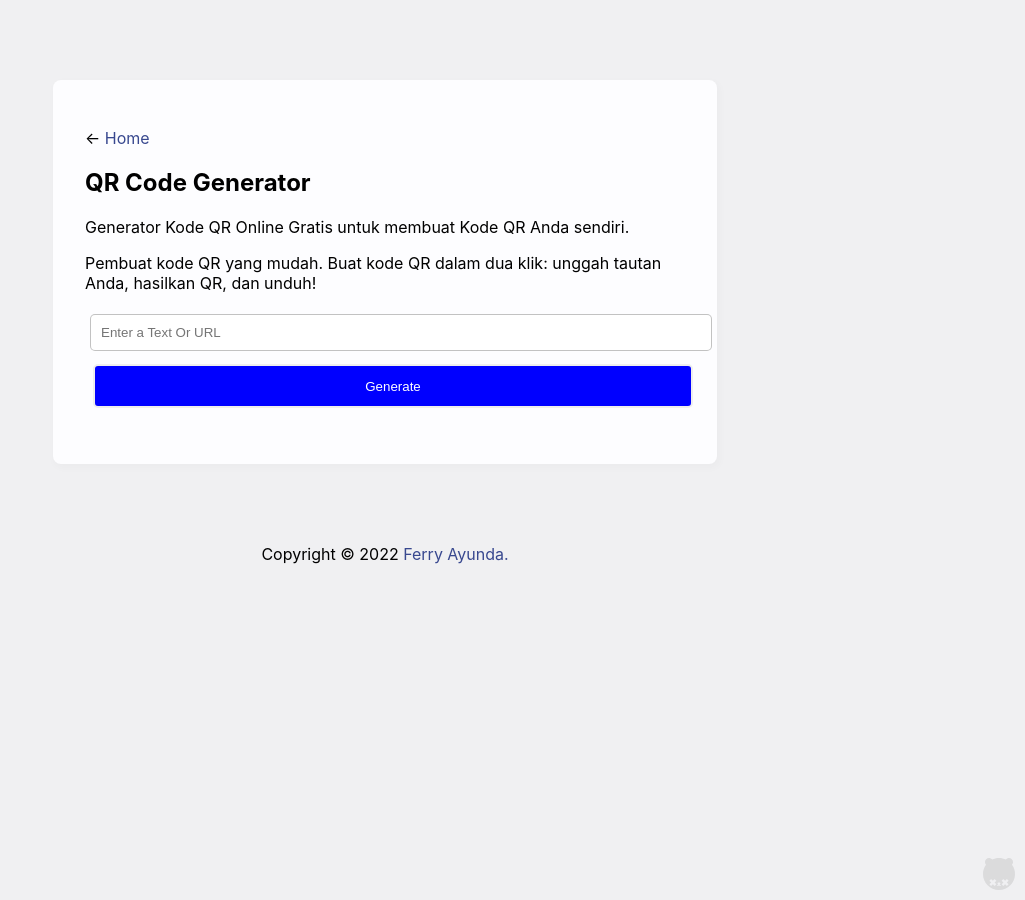
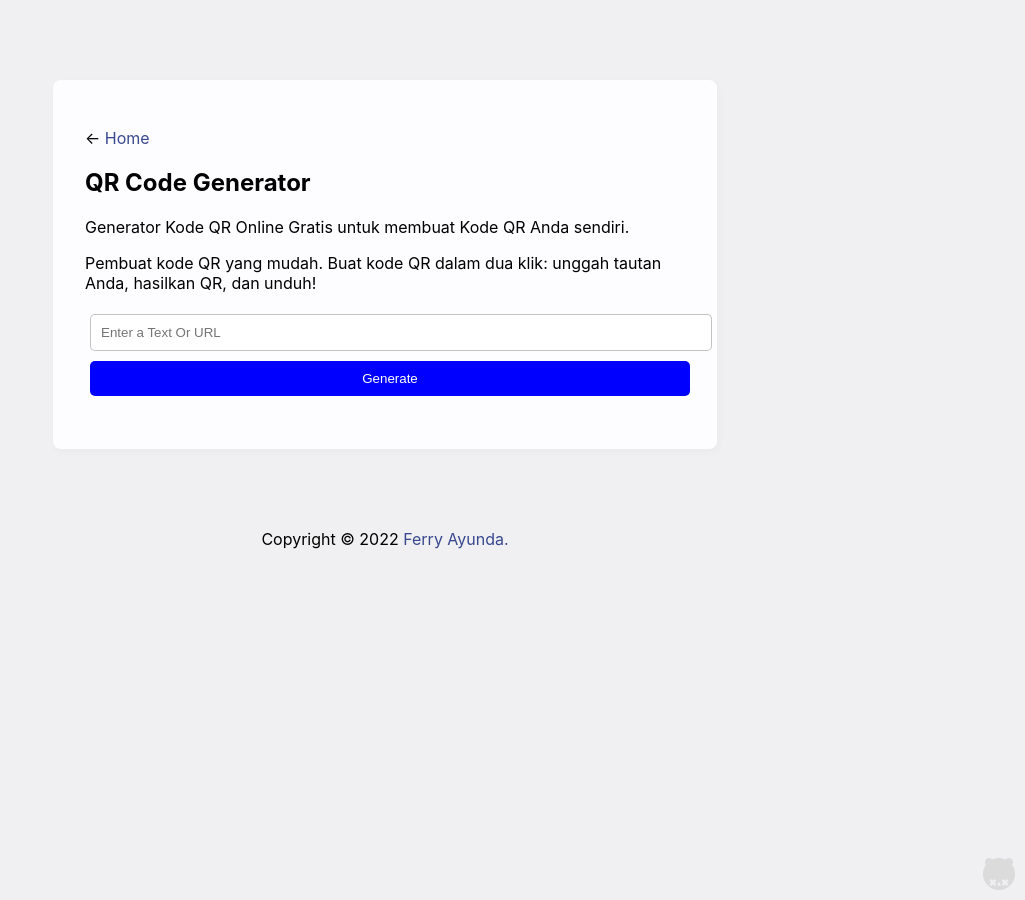
Before and after one commit to susahcebok/blog, a Jekyll site: the page built from _posts/2022-10-29-qrcode.html, in a window 1280 px wide. Shown: the whole page, without its empty margins (255-1280 px from the left). Built offline with Jekyll 4.4.1, drawn with Linux system fonts in a browser that asks for light colours; nearby versions of some CDN libraries.

Commit message:
Update 2022-10-29-qrcode.html

```diff
--- a/_posts/2022-10-29-qrcode.html
+++ b/_posts/2022-10-29-qrcode.html
@@ -11,7 +11,7 @@ date:   2018-02-02 12:26:40 +0300
 <p>
 <form>
 <input type="text" placeholder="Enter a Text Or URL" />
-<button class="gen-btn btn" type="button">Generate</button>
+<button class="gen-btn" type="button">Generate</button>
 </form>
 
 <div class="qr-code hidden">
```
